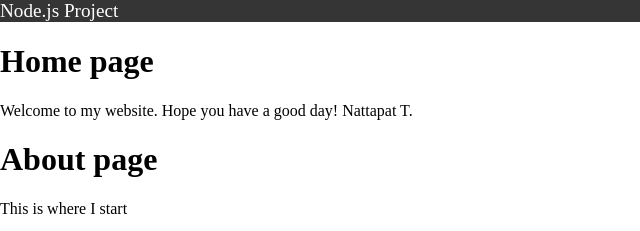
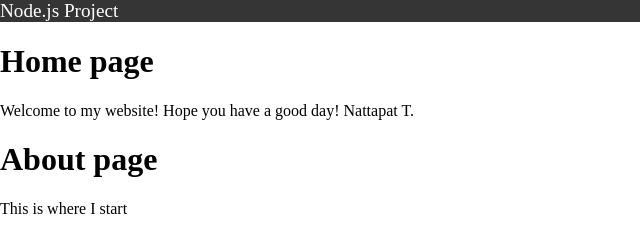
Before and after one commit to nattapattanr/Node-Project-in-Practice, a website: page index.html in a window 1280 px wide. Shown: the top 231 px of the page, 0-640 px from the left. Drawn offline with Linux system fonts and the light colour scheme.

Commit message:
Update index.html

```diff
--- a/index.html
+++ b/index.html
@@ -16,7 +16,7 @@
     </header>
     <main>
         <h1>Home page</h1>
-        <p>Welcome to my website. Hope you have a good day! Nattapat T.</p>
+        <p>Welcome to my website! Hope you have a good day! Nattapat T.</p>
     </main>
         <h1>About page</h1>
         <p>This is where I start</p>
```
